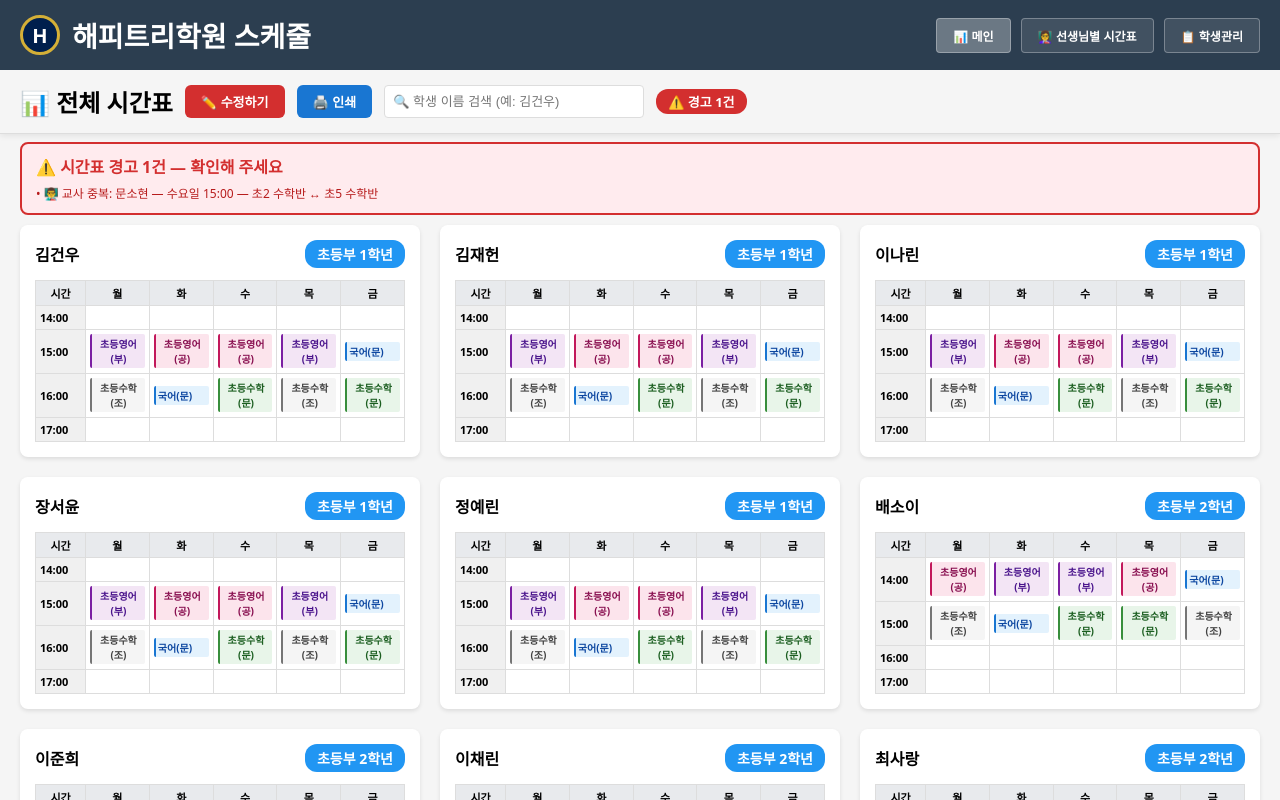
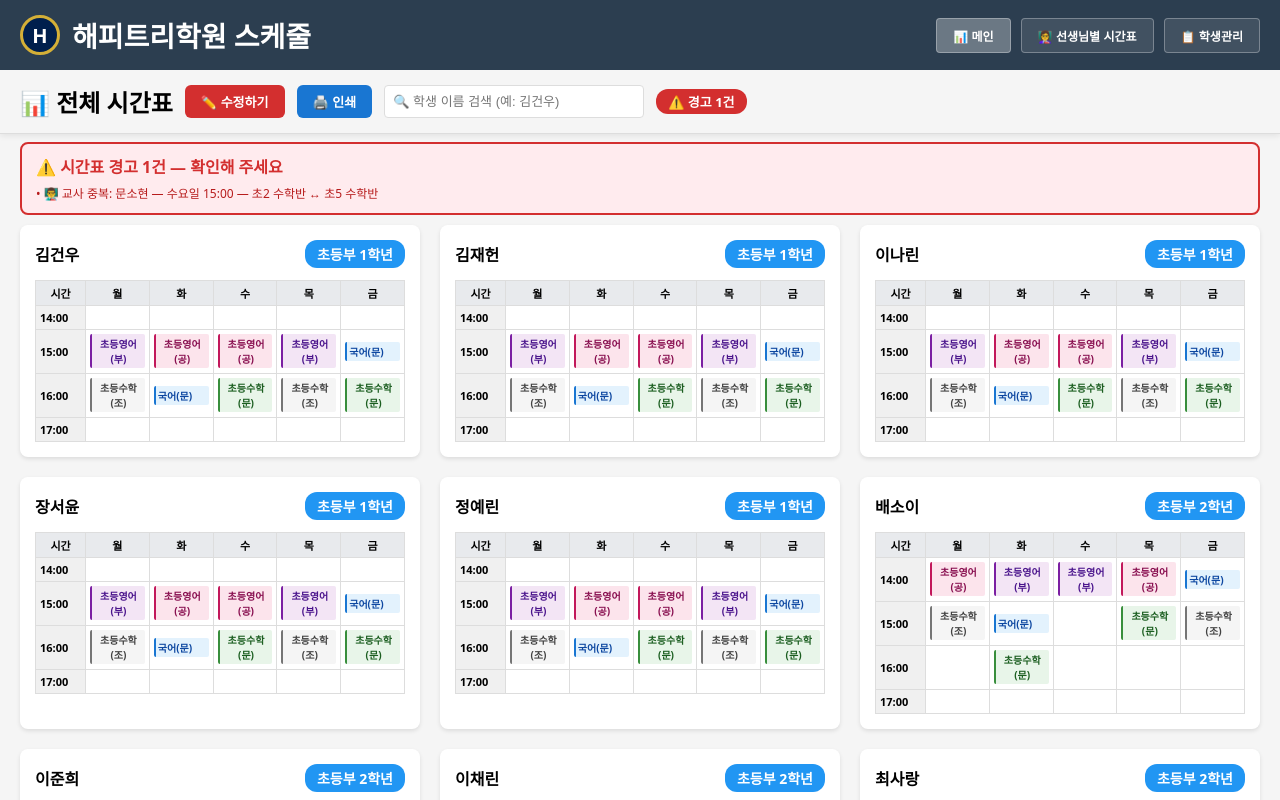
Before and after one commit to choiyoonmi/ht-schedule, a React (Vite) app: page / in a window 1280 px wide. Built offline with nearby package versions, Linux system fonts and the light colour scheme.

Commit message:
문소현 수요일 수업 중복 해소
초2 수학을 화요일 16시로 이동해 초5 고정 시간표를 유지하면서 문소현 선생님의 중복을 해소합니다.

```diff
--- a/src/App.tsx
+++ b/src/App.tsx
@@ -188,6 +188,20 @@ function validateSchedule(students: Student[]): string[] {
 function migrateScheduleCorrections(students: Student[]): Student[] {
   return students.map(student => {
     if (student.division !== '초등부') return student;
+
+    if (student.name === '배소이' || student.name === '이준희') {
+      return {
+        ...student,
+        selectedTeachers: {
+          ...student.selectedTeachers,
+          초등수학: (student.selectedTeachers['초등수학'] || []).map(selection =>
+            selection.teacherId === 'elem_math_1' && selection.day === '수' && selection.hour === 15
+              ? { ...selection, day: '화', hour: 16 }
+              : selection
+          ),
+        },
+      };
+    }
 
     if (student.grade === 4) {
       return {
--- a/src/seedStudents.ts
+++ b/src/seedStudents.ts
@@ -358,8 +358,8 @@ export const SEED_STUDENTS = [
         },
         {
           "teacherId": "elem_math_1",
-          "day": "수",
-          "hour": 15
+          "day": "화",
+          "hour": 16
         },
         {
           "teacherId": "elem_math_1",
@@ -422,8 +422,8 @@ export const SEED_STUDENTS = [
         },
         {
           "teacherId": "elem_math_1",
-          "day": "수",
-          "hour": 15
+          "day": "화",
+          "hour": 16
         },
         {
           "teacherId": "elem_math_1",
```
